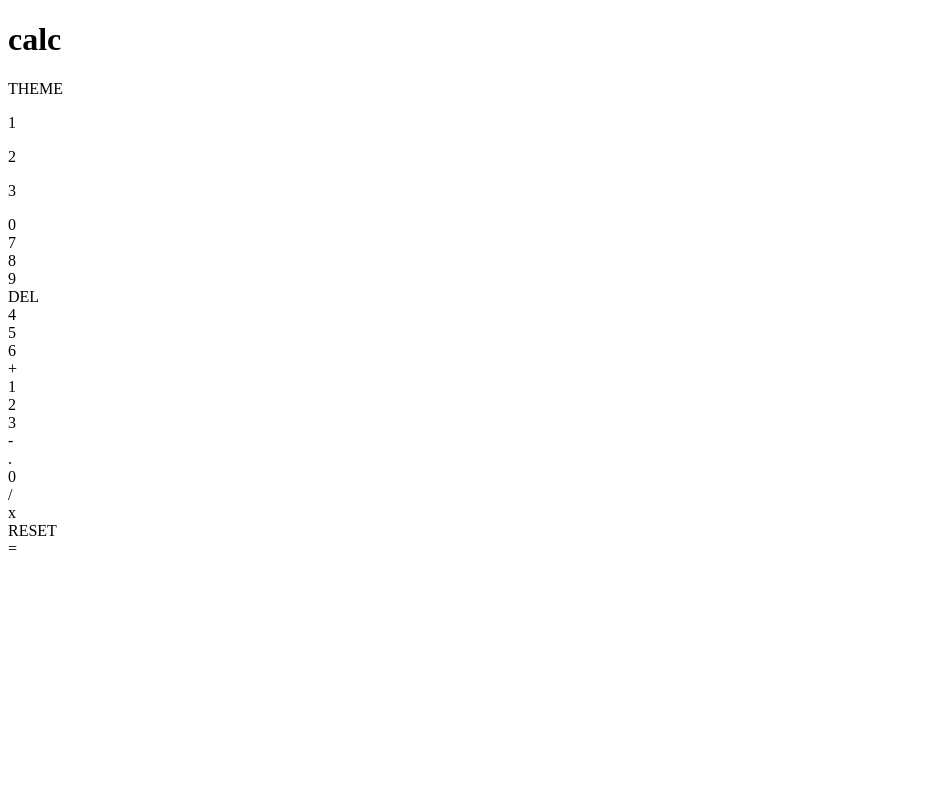
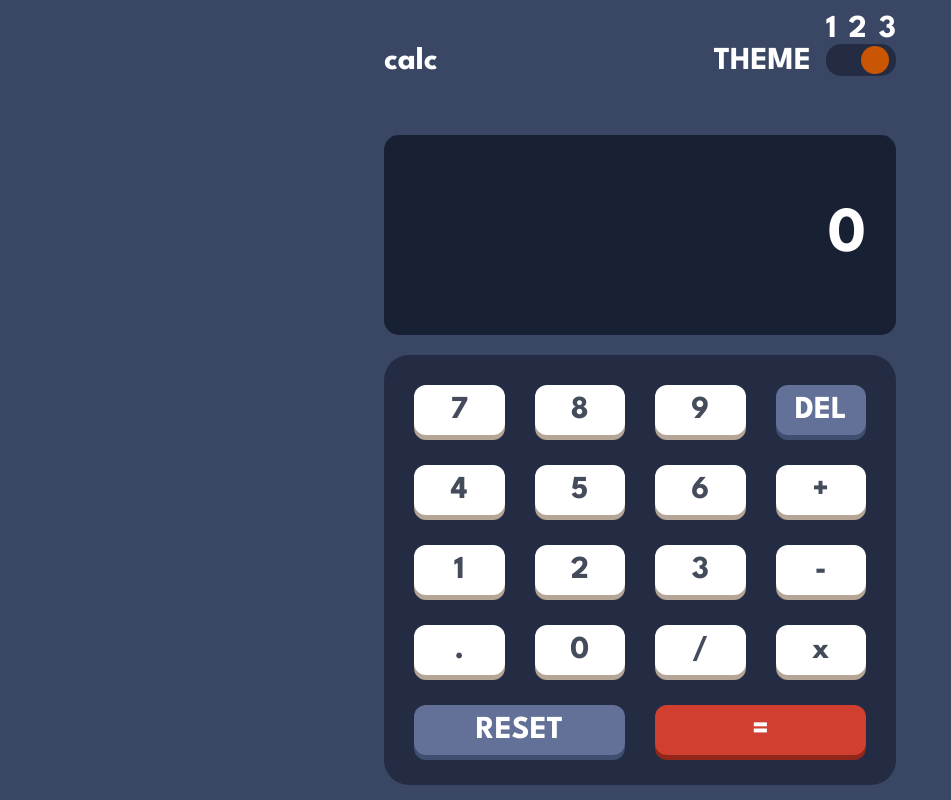
Before and after one commit to guusteak/JS---Calculator, a plain HTML site: page index.html in a window 1280 px wide. Shown: the whole page, without its empty margins (0-951 px from the left). Drawn offline with Linux system fonts and the light colour scheme.

Commit message:
theme 1 scss finish

```diff
--- a/index.html
+++ b/index.html
@@ -5,12 +5,12 @@
   <meta name="viewport" content="width=device-width, initial-scale=1.0"> <!-- displays site properly based on user's device -->
 
   <link rel="icon" type="image/png" sizes="32x32" href="./images/favicon-32x32.png">
-
+  <link rel="stylesheet" href="css/main.css">
   <title>Frontend Mentor | Calculator app</title>
 
   <!-- Feel free to remove these styles or customise in your own stylesheet 👍 -->
 </head>
-<body class="page">
+<body class="page page--first">
   <header class="header">
     <h1 class="header__title">calc</h1>
     <div class="header__switcher">
@@ -22,15 +22,15 @@
           <p class="header__number">3</p>
         </div>
         <div class="header__bar">
-          <div class="header__point header__point--left"></div>
+          <div class="header__point header__point--right"></div>
         </div>
       </div>
     </div>
   </header>
-  <main class="main">
+  <main class="main main--first">
     <div class="main__output">0</div>
   </main>
-  <footer class="footer">
+  <footer class="footer footer--first">
     <div class="footer__buttons">
       <div class="footer__button">7</div>
       <div class="footer__button">8</div>
--- /dev/null
+++ b/scss/_variables.scss
@@ -0,0 +1,51 @@
+//Theme 1
+    //Backgrounds
+    $main-bg: hsl(222, 26%, 31%);
+    $keypad-bg: hsl(223, 31%, 20%);
+    $screen-bg: hsl(224, 36%, 15%);
+    //Keys
+    $key-bg: hsl(225, 21%, 49%);
+    $key-shadow: hsl(224, 28%, 35%);
+    $key-red: hsl(6, 63%, 50%);
+    $key-red-shadow: hsl(6, 70%, 34%);
+    $key-blue: hsl(30, 25%, 89%);
+    $key-blue-shadow: hsl(28, 16%, 65%);
+    //Text
+    $black-key: hsl(221, 14%, 31%);
+    $white-key: hsl(0, 0, 100%);
+//Theme 2
+    //Backgrounds
+    $main-bg2: hsl(0, 0%, 90%);
+    $keypad-bg2: hsl(0, 5%, 81%);
+    $screen-bg2: hsl(0, 0%, 93%);
+    //Keys
+    $key-bg2: hsl(185, 42%, 37%);
+    $key-shadow2: hsl(185, 58%, 25%);
+    $key-red2: hsl(25, 98%, 40%);
+    $key-red-shadow2: hsl(25, 99%, 27%);
+    $key-blue2: hsl(45, 7%, 89%);
+    $key-blue-shadow2: hsl(35, 11%, 61%);
+    //Text
+    $black-key2: hsl(60, 10%, 19%);
+    $white-key2: hsl(0, 0, 100%);
+
+//Theme 3
+    //Backgrounds
+    $main-bg3: hsl(268, 75%, 9%);
+    $keypad-bg3: hsl(268, 71%, 12%);
+    $screen-bg3: hsl(268, 71%, 12%);
+    //Keys
+    $key-bg3: hsl(281, 89%, 26%);
+    $key-shadow3: hsl(285, 91%, 52%);
+    $key-red3: hsl(176, 100%, 44%);
+    $key-red-shadow3: hsl(177, 92%, 70%);
+    $key-blue3: hsl(268, 47%, 21%);
+    $key-blue-shadow3: hsl(290, 70%, 36%);
+    //Text
+    $black-key3: hsl(198, 20%, 13%);
+    $white-key3: hsl(0, 0, 100%);
+    $yellow-key3: hsl(52, 100%, 62%);
+
+$font-size: 32px;
+@import url('https://fonts.googleapis.com/css2?family=League+Spartan:wght@700&display=swap');
+$font-style: "League Spartan";
--- /dev/null
+++ b/scss/main.scss
@@ -0,0 +1,223 @@
+@import 'variables';
+$breakpoints: (
+    xsmall: 'max-width: 500px',
+    small: 'min-width: 500px',
+    medium: 'min-width: 800px',
+    large: 'min-width: 1024px',
+    xlarge: 'min-width: 1200px',
+    xxlarge: 'min-width: 1400px',
+);
+@mixin viewport($breakpoint) {
+    $size: map-get($breakpoints, $breakpoint);
+    @if($size){
+        @media (#{$size}){
+            @content;
+        }}
+    @else{
+        @error '"#{$breakpoint}" - I cannot identify this value';
+}
+
+}
+
+*{
+    box-sizing: border-box;
+    padding: 0;
+    margin: 0;
+    font-size: $font-size;
+}
+.page{
+    min-height: 800px;
+    width: 100vw;
+    height: 100vh;
+    display: flex;
+    flex-direction: column;
+    align-items: center;
+    justify-content: center;
+    gap: 20px;
+    font-size: $font-size;
+    font-family: $font-style;
+    &--first{
+        background-color: $main-bg;
+    }
+    &--second{
+        background-color: $main-bg2;
+    }
+    &--third{
+        background-color: $main-bg3;
+    }
+}
+
+.header{
+    margin-top: 50px;
+    min-height: 100px;
+    height: 10%;
+    color: $white-key;
+    width: 40%;
+    display: flex;
+    align-items: baseline;
+    justify-content: space-between;
+    &__switcher{
+        align-items: flex-end;
+        display: flex;
+        gap: 15px;
+    }
+    &__numbers{
+        display: flex;
+        justify-content: space-between;
+    }
+    &__bar{
+        width: 100%;
+        min-width: 70px;
+        background-color: $keypad-bg;
+        height: 32px;
+        border-radius: 15px;
+        position: relative;
+    }
+    &__point{
+        width: 28px;
+        height: 28px;
+        border-radius: 50%;
+        background-color: $key-red2;
+        position: absolute;
+        top: 2px;
+        left: 0;
+        &--left{
+            left: 5px;
+        }
+        &--middle{
+            left: 30%;
+        }
+        &--right{
+            left: 50%;
+        }
+    }
+}
+.main{
+    width: 40%;
+    border-radius: 15px;
+    color: $white-key;
+    padding: 30px;
+    height: 20%;
+    min-height: 200px;
+    display: flex;
+    align-items: center;
+    justify-content: right;
+    &__output{
+        font-size: 2rem;
+    }
+    &--first{
+        background-color: $screen-bg;
+    }
+    &--second{
+        background-color: $screen-bg2;
+    }
+    &--third{
+        background-color: $screen-bg3;
+    }
+}
+.footer{
+    margin-bottom: 50px;
+    border-radius: 25px;
+    color: $white-key;
+    width: 40%;
+    padding: 30px;
+    &--first{
+        background-color: $keypad-bg;
+    }
+    &__buttons{
+        display: grid;
+        grid-template-columns: 1fr 30px 1fr 30px 1fr 30px 1fr;
+        grid-template-rows: 1fr 30px 1fr 30px 1fr 30px 1fr 30px 1fr;
+    }
+    &__button{
+        border-radius: 12px;
+        background-color: $white-key;
+        color: $black-key;
+        display: flex;
+        align-items: center;
+        justify-content: center;
+        min-width: 80px;
+        height: 50px;
+        box-shadow: 0px 5px $key-blue-shadow;
+        &--DEL{
+            background-color: $key-bg;
+            box-shadow: 0px 5px $key-shadow;
+            color: $white-key;
+        }
+        &--RESET{
+            width: 100%;
+            grid-row-start: 9;
+            grid-column-start: 1;
+            grid-column-end: 4;
+            background-color: $key-bg;
+            box-shadow: 0px 5px $key-shadow;
+            color: $white-key;
+        }
+        &--EQUAL{
+            width: 100%;
+            grid-row-start: 9;
+            grid-column-start: 5;
+            grid-column-end: 9;
+            background-color: $key-red;
+            box-shadow: 0px 5px $key-red-shadow;
+            color: $white-key;
+        }
+    }
+    &__button:nth-of-type(2){
+        grid-column-start: 3;
+    }
+    &__button:nth-of-type(3){
+        grid-column-start: 5;
+    }
+    &__button:nth-of-type(4){
+        grid-column-start: 7;
+    }
+    &__button:nth-of-type(5){
+        grid-row-start: 3;
+    }
+    &__button:nth-of-type(6){
+        grid-row-start: 3;
+        grid-column-start: 3;
+    }
+    &__button:nth-of-type(7){
+        grid-row-start: 3;
+        grid-column-start: 5;
+    }
+    &__button:nth-of-type(8){
+        grid-row-start: 3;
+        grid-column-start: 7;
+    }
+    &__button:nth-of-type(9){
+        grid-row-start: 5;
+        grid-column-start: 1;
+    }
+    &__button:nth-of-type(10){
+        grid-row-start: 5;
+        grid-column-start: 3;
+    }
+    &__button:nth-of-type(11){
+        grid-row-start: 5;
+        grid-column-start: 5;
+    }
+    &__button:nth-of-type(12){
+        grid-row-start: 5;
+        grid-column-start: 7;
+    }
+    &__button:nth-of-type(13){
+        grid-row-start: 7;
+        grid-column-start: 1;
+    }
+    &__button:nth-of-type(14){
+        grid-row-start: 7;
+        grid-column-start: 3;
+    }
+    &__button:nth-of-type(15){
+        grid-row-start: 7;
+        grid-column-start: 5;
+    }
+    &__button:nth-of-type(16){
+        grid-row-start: 7;
+        grid-column-start: 7;
+    }
+
+}
```
Also changed, not shown: css/main.css (added), 1 other file.
